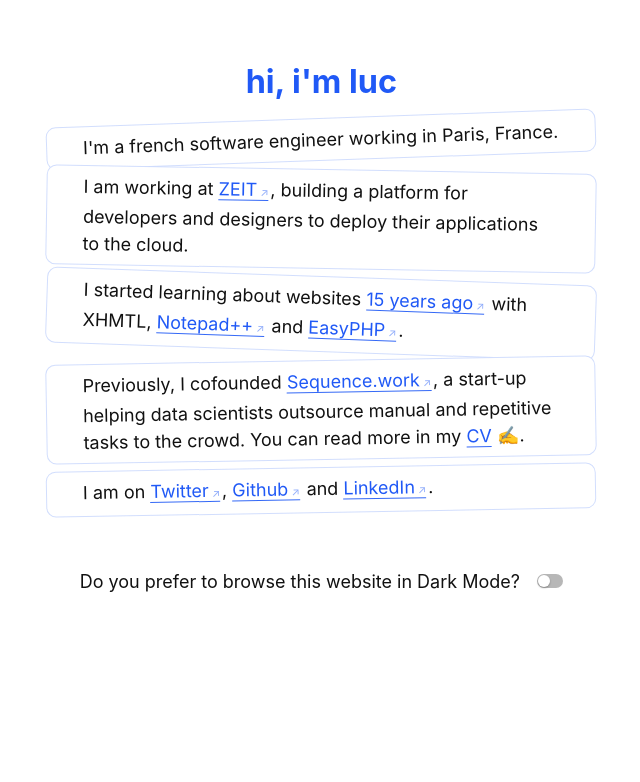
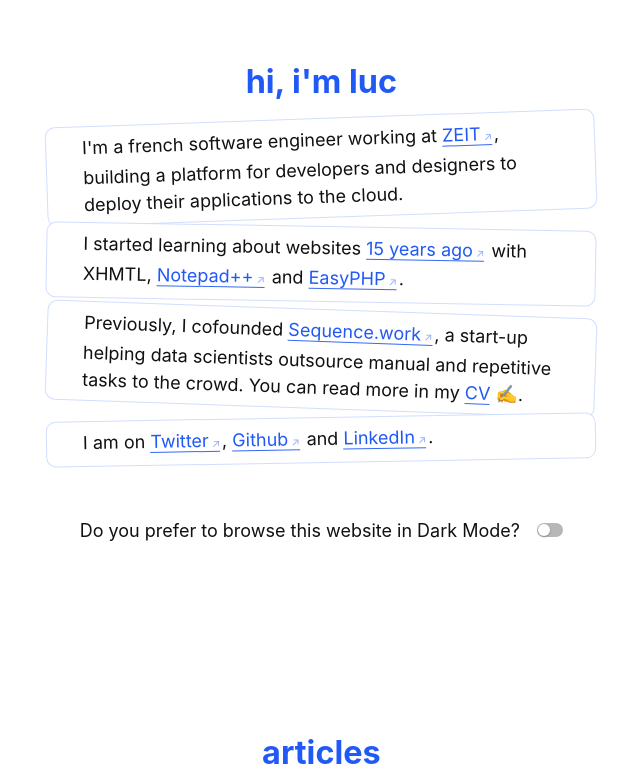
Before and after one commit to lucleray/luc.im, a Next.js app: page / in a window 1280 px wide. Shown: the top 782 px of the page, without its empty margins (56-696 px from the left). Built offline with nearby package versions, Linux system fonts and the light colour scheme; a web font is replaced by a local one.

Commit message:
update copy again

```diff
--- a/pages/index.js
+++ b/pages/index.js
@@ -9,10 +9,10 @@
 const Presentation = () => (
   <section aria-labelledby="presentation-title">
     <H1 id="presentation-title">hi, i'm luc</H1>
-    <Card>I'm a french software engineer working in Paris, France.</Card>
     <Card>
-      I am working at <A href="https://zeit.co">ZEIT</A>, building a platform
-      for developers and designers to deploy their applications to the cloud.
+      I'm a french software engineer working at{' '}
+      <A href="https://zeit.co">ZEIT</A>, building a platform for developers and
+      designers to deploy their applications to the cloud.
     </Card>
     <Card>
       I started learning about websites{' '}
```
